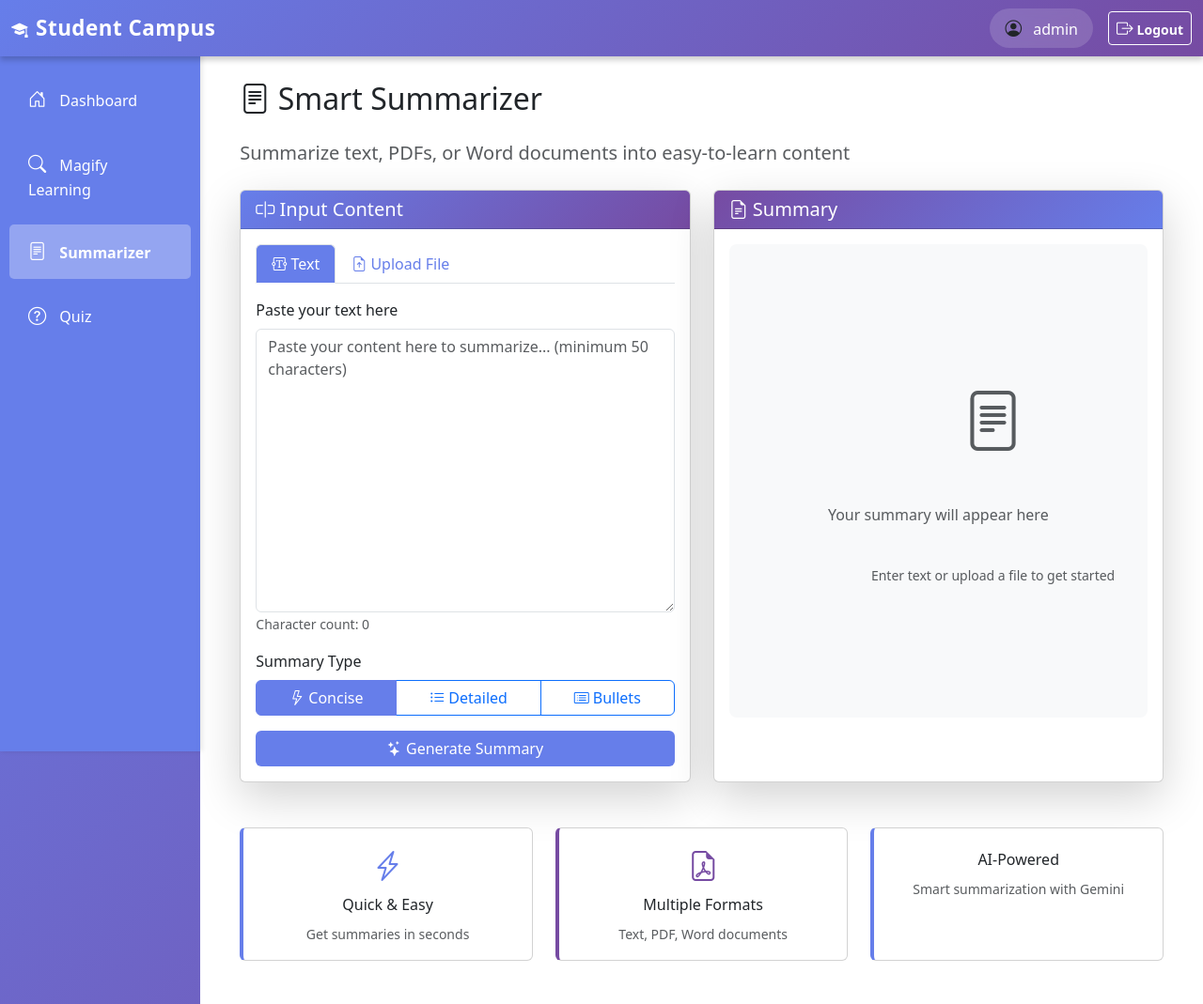
After one commit to Roshan0909/LangChain-PDF-Processor, a Django app: page /student/summarizer/ in a window 1280 px wide. The commit adds this page. Shown: the whole page at 94% size. Run offline with Django 5.2, Linux system fonts and the light colour scheme; a user stored in the database is signed in.

```diff
--- a/students/urls.py
+++ b/students/urls.py
@@ -7,6 +7,8 @@ urlpatterns = [
     path('magnify-learning/', views.magnify_learning, name='magnify_learning'),
     path('pdf-chat/<int:pdf_id>/', views.pdf_chat, name='pdf_chat'),
     path('ask-question/<int:pdf_id>/', views.ask_question, name='ask_question'),
+    path('summarizer/', views.summarizer, name='summarizer'),
+    path('generate-summary/', views.generate_summary, name='generate_summary'),
     path('quiz/', views.quiz, name='quiz'),
     path('quiz/take/<int:quiz_id>/', views.take_quiz, name='take_quiz'),
     path('quiz/submit/<int:quiz_id>/', views.submit_quiz, name='submit_quiz'),
--- a/students/views.py
+++ b/students/views.py
@@ -96,6 +96,63 @@ def ask_question(request, pdf_id):
         return JsonResponse({'error': str(e)}, status=500)
 
 @login_required
+def summarizer(request):
+    if not request.user.is_student():
+        return HttpResponseForbidden("You don't have permission to access this page.")
+
+    return render(request, 'students/summarizer.html')
+
+@login_required
+@require_POST
+def generate_summary(request):
+    if not request.user.is_student():
+        return JsonResponse({'error': 'Permission denied'}, status=403)
+
+    try:
+        from .summarizer_utils import summarize_text, extract_text_from_pdf_file, extract_text_from_docx_file
+
+        text = request.POST.get('text', '').strip()
+        summary_type = request.POST.get('summary_type', 'concise')
+
+        # Check if file was uploaded
+        if request.FILES:
+            uploaded_file = request.FILES.get('file')
+
+            if uploaded_file:
+                file_extension = uploaded_file.name.split('.')[-1].lower()
+
+                if file_extension == 'pdf':
+                    text = extract_text_from_pdf_file(uploaded_file)
+                    if not text:
+                        return JsonResponse({'error': 'Could not extract text from PDF'}, status=400)
+                elif file_extension in ['docx', 'doc']:
+                    text = extract_text_from_docx_file(uploaded_file)
+                    if not text:
+                        return JsonResponse({'error': 'Could not extract text from Word document'}, status=400)
+                else:
+                    return JsonResponse({'error': 'Unsupported file format. Please upload PDF or Word document.'}, status=400)
+
+        if not text or len(text.strip()) < 50:
+            return JsonResponse({'error': 'Text is too short. Please provide at least 50 characters.'}, status=400)
+
+        # Limit text length
+        if len(text) > 50000:
+            text = text[:50000]
+
+        # Generate summary
+        summary = summarize_text(text, summary_type)
+
+        return JsonResponse({
+            'success': True,
+            'summary': summary,
+            'original_length': len(text),
+            'summary_type': summary_type
+        })
+
+    except Exception as e:
+        return JsonResponse({'error': str(e)}, status=500)
+
+@login_required
 def quiz(request):
     if not request.user.is_student():
         return HttpResponseForbidden("You don't have permission to access this page.")
--- a/templates/students/base_student.html
+++ b/templates/students/base_student.html
@@ -118,6 +118,9 @@
                         <a class="nav-link {% if request.resolver_match.url_name == 'magnify_learning' %}active{% endif %}" href="{% url 'magnify_learning' %}">
                             <i class="bi bi-search"></i> Magify Learning
                         </a>
+                        <a class="nav-link {% if request.resolver_match.url_name == 'summarizer' %}active{% endif %}" href="{% url 'summarizer' %}">
+                            <i class="bi bi-file-text"></i> Summarizer
+                        </a>
                         <a class="nav-link {% if request.resolver_match.url_name == 'quiz' %}active{% endif %}" href="{% url 'quiz' %}">
                             <i class="bi bi-question-circle"></i> Quiz
                         </a>
--- /dev/null
+++ b/templates/students/summarizer.html
@@ -0,0 +1,275 @@
+{% extends 'students/base_student.html' %}
+
+{% block title %}Summarizer - Student{% endblock %}
+
+{% block student_content %}
+<div class="container">
+    <h2 class="mb-4"><i class="bi bi-file-text"></i> Smart Summarizer</h2>
+    <p class="lead text-muted mb-4">Summarize text, PDFs, or Word documents into easy-to-learn content</p>
+
+    <div class="row">
+        <div class="col-lg-6 mb-4">
+            <!-- Input Section -->
+            <div class="card shadow-lg h-100">
+                <div class="card-header" style="background: linear-gradient(135deg, #667eea 0%, #764ba2 100%); color: white;">
+                    <h5 class="mb-0"><i class="bi bi-input-cursor"></i> Input Content</h5>
+                </div>
+                <div class="card-body">
+                    <form id="summarizerForm" enctype="multipart/form-data">
+                        {% csrf_token %}
+
+                        <!-- Tab Navigation -->
+                        <ul class="nav nav-tabs mb-3" role="tablist">
+                            <li class="nav-item" role="presentation">
+                                <button class="nav-link active" id="text-tab" data-bs-toggle="tab" data-bs-target="#text-input" type="button">
+                                    <i class="bi bi-textarea-t"></i> Text
+                                </button>
+                            </li>
+                            <li class="nav-item" role="presentation">
+                                <button class="nav-link" id="file-tab" data-bs-toggle="tab" data-bs-target="#file-input" type="button">
+                                    <i class="bi bi-file-earmark-arrow-up"></i> Upload File
+                                </button>
+                            </li>
+                        </ul>
+
+                        <!-- Tab Content -->
+                        <div class="tab-content">
+                            <!-- Text Input Tab -->
+                            <div class="tab-pane fade show active" id="text-input">
+                                <div class="mb-3">
+                                    <label for="textInput" class="form-label">Paste your text here</label>
+                                    <textarea class="form-control" id="textInput" name="text" rows="12" placeholder="Paste your content here to summarize... (minimum 50 characters)"></textarea>
+                                    <small class="text-muted">Character count: <span id="charCount">0</span></small>
+                                </div>
+                            </div>
+
+                            <!-- File Upload Tab -->
+                            <div class="tab-pane fade" id="file-input">
+                                <div class="mb-3">
+                                    <label for="fileInput" class="form-label">Upload PDF or Word Document</label>
+                                    <input class="form-control" type="file" id="fileInput" name="file" accept=".pdf,.doc,.docx">
+                                    <small class="text-muted">Supported formats: PDF, DOC, DOCX</small>
+                                </div>
+                                <div id="fileInfo" class="alert alert-info d-none">
+                                    <i class="bi bi-file-check"></i> <span id="fileName"></span>
+                                </div>
+                            </div>
+                        </div>
+
+                        <!-- Summary Type Selection -->
+                        <div class="mb-3">
+                            <label class="form-label">Summary Type</label>
+                            <div class="btn-group w-100" role="group">
+                                <input type="radio" class="btn-check" name="summary_type" id="concise" value="concise" checked>
+                                <label class="btn btn-outline-primary" for="concise">
+                                    <i class="bi bi-lightning"></i> Concise
+                                </label>
+
+                                <input type="radio" class="btn-check" name="summary_type" id="detailed" value="detailed">
+                                <label class="btn btn-outline-primary" for="detailed">
+                                    <i class="bi bi-list-ul"></i> Detailed
+                                </label>
+
+                                <input type="radio" class="btn-check" name="summary_type" id="bullets" value="bullets">
+                                <label class="btn btn-outline-primary" for="bullets">
+                                    <i class="bi bi-card-list"></i> Bullets
+                                </label>
+                            </div>
+                        </div>
+
+                        <!-- Submit Button -->
+                        <button type="submit" class="btn w-100" style="background-color: #667eea; color: white;">
+                            <i class="bi bi-stars"></i> Generate Summary
+                        </button>
+                    </form>
+                </div>
+            </div>
+        </div>
+
+        <div class="col-lg-6 mb-4">
+            <!-- Output Section -->
+            <div class="card shadow-lg h-100">
+                <div class="card-header" style="background: linear-gradient(135deg, #764ba2 0%, #667eea 100%); color: white;">
+                    <div class="d-flex justify-content-between align-items-center">
+                        <h5 class="mb-0"><i class="bi bi-file-earmark-text"></i> Summary</h5>
+                        <button id="copyBtn" class="btn btn-light btn-sm d-none" onclick="copySummary()">
+                            <i class="bi bi-clipboard"></i> Copy
+                        </button>
+                    </div>
+                </div>
+                <div class="card-body">
+                    <div id="summaryOutput" class="summary-output">
+                        <div class="text-center text-muted py-5">
+                            <i class="bi bi-file-text" style="font-size: 4rem;"></i>
+                            <p class="mt-3">Your summary will appear here</p>
+                            <small>Enter text or upload a file to get started</small>
+                        </div>
+                    </div>
+
+                    <!-- Loading Indicator -->
+                    <div id="loadingIndicator" class="text-center py-5 d-none">
+                        <div class="spinner-border text-primary" style="width: 3rem; height: 3rem;" role="status">
+                            <span class="visually-hidden">Loading...</span>
+                        </div>
+                        <p class="mt-3">Generating summary...</p>
+                        <small class="text-muted">This may take a few moments</small>
+                    </div>
+                </div>
+            </div>
+        </div>
+    </div>
+
+    <!-- Info Cards -->
+    <div class="row mt-4">
+        <div class="col-md-4 mb-3">
+            <div class="card text-center h-100" style="border-left: 4px solid #667eea;">
+                <div class="card-body">
+                    <i class="bi bi-lightning-charge" style="font-size: 2rem; color: #667eea;"></i>
+                    <h6 class="mt-2">Quick & Easy</h6>
+                    <small class="text-muted">Get summaries in seconds</small>
+                </div>
+            </div>
+        </div>
+        <div class="col-md-4 mb-3">
+            <div class="card text-center h-100" style="border-left: 4px solid #764ba2;">
+                <div class="card-body">
+                    <i class="bi bi-file-earmark-pdf" style="font-size: 2rem; color: #764ba2;"></i>
+                    <h6 class="mt-2">Multiple Formats</h6>
+                    <small class="text-muted">Text, PDF, Word documents</small>
+                </div>
+            </div>
+        </div>
+        <div class="col-md-4 mb-3">
+            <div class="card text-center h-100" style="border-left: 4px solid #667eea;">
+                <div class="card-body">
+                    <i class="bi bi-brain" style="font-size: 2rem; color: #667eea;"></i>
+                    <h6 class="mt-2">AI-Powered</h6>
+                    <small class="text-muted">Smart summarization with Gemini</small>
+                </div>
+            </div>
+        </div>
+    </div>
+</div>
+
+<style>
+    .summary-output {
+        min-height: 400px;
+        max-height: 600px;
+        overflow-y: auto;
+        padding: 20px;
+        background-color: #f8f9fa;
+        border-radius: 8px;
+        white-space: pre-wrap;
+        word-wrap: break-word;
+    }
+    .btn-check:checked + .btn-outline-primary {
+        background-color: #667eea;
+        border-color: #667eea;
+    }
+    .nav-tabs .nav-link {
+        color: #667eea;
+    }
+    .nav-tabs .nav-link.active {
+        background-color: #667eea;
+        color: white;
+    }
+</style>
+
+<script>
+    const textInput = document.getElementById('textInput');
+    const charCount = document.getElementById('charCount');
+    const fileInput = document.getElementById('fileInput');
+    const fileInfo = document.getElementById('fileInfo');
+    const fileName = document.getElementById('fileName');
+    const summarizerForm = document.getElementById('summarizerForm');
+    const summaryOutput = document.getElementById('summaryOutput');
+    const loadingIndicator = document.getElementById('loadingIndicator');
+    const copyBtn = document.getElementById('copyBtn');
+
+    // Character counter
+    textInput.addEventListener('input', function() {
+        charCount.textContent = this.value.length;
+    });
+
+    // File input handler
+    fileInput.addEventListener('change', function() {
+        if (this.files.length > 0) {
+            fileName.textContent = this.files[0].name;
+            fileInfo.classList.remove('d-none');
+            textInput.value = '';
+            charCount.textContent = '0';
+        } else {
+            fileInfo.classList.add('d-none');
+        }
+    });
+
+    // Form submission
+    summarizerForm.addEventListener('submit', async function(e) {
+        e.preventDefault();
+
+        const formData = new FormData(this);
+
+        // Validate input
+        const text = textInput.value.trim();
+        const file = fileInput.files[0];
+
+        if (!text && !file) {
+            alert('Please enter text or upload a file');
+            return;
+        }
+
+        // Show loading
+        summaryOutput.innerHTML = '';
+        summaryOutput.classList.add('d-none');
+        loadingIndicator.classList.remove('d-none');
+        copyBtn.classList.add('d-none');
+
+        try {
+            const response = await fetch('{% url "generate_summary" %}', {
+                method: 'POST',
+                headers: {
+                    'X-CSRFToken': document.querySelector('[name=csrfmiddlewaretoken]').value
+                },
+                body: formData
+            });
+
+            const data = await response.json();
+
+            // Hide loading
+            loadingIndicator.classList.add('d-none');
+            summaryOutput.classList.remove('d-none');
+
+            if (data.success) {
+                summaryOutput.innerHTML = `<div class="summary-content">${escapeHtml(data.summary).replace(/\n/g, '<br>')}</div>`;
+                copyBtn.classList.remove('d-none');
+            } else {
+                summaryOutput.innerHTML = `<div class="alert alert-danger"><i class="bi bi-exclamation-triangle"></i> ${data.error}</div>`;
+            }
+        } catch (error) {
+            console.error('Error:', error);
+            loadingIndicator.classList.add('d-none');
+            summaryOutput.classList.remove('d-none');
+            summaryOutput.innerHTML = `<div class="alert alert-danger"><i class="bi bi-exclamation-triangle"></i> Failed to generate summary. Please try again.</div>`;
+        }
+    });
+
+    // Copy to clipboard
+    function copySummary() {
+        const summaryText = summaryOutput.querySelector('.summary-content').innerText;
+        navigator.clipboard.writeText(summaryText).then(function() {
+            const originalText = copyBtn.innerHTML;
+            copyBtn.innerHTML = '<i class="bi bi-check2"></i> Copied!';
+            setTimeout(function() {
+                copyBtn.innerHTML = originalText;
+            }, 2000);
+        });
+    }
+
+    // Escape HTML
+    function escapeHtml(text) {
+        const div = document.createElement('div');
+        div.textContent = text;
+        return div.innerHTML;
+    }
+</script>
+{% endblock %}
```
Also changed, not shown: students/summarizer_utils.py (added, +81 -0 lines).
